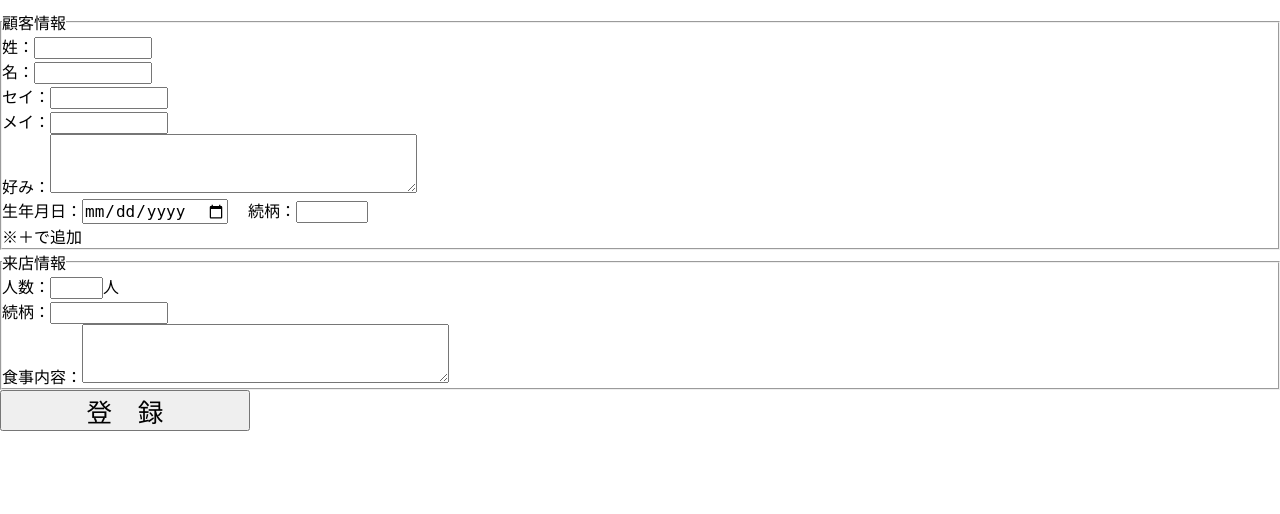
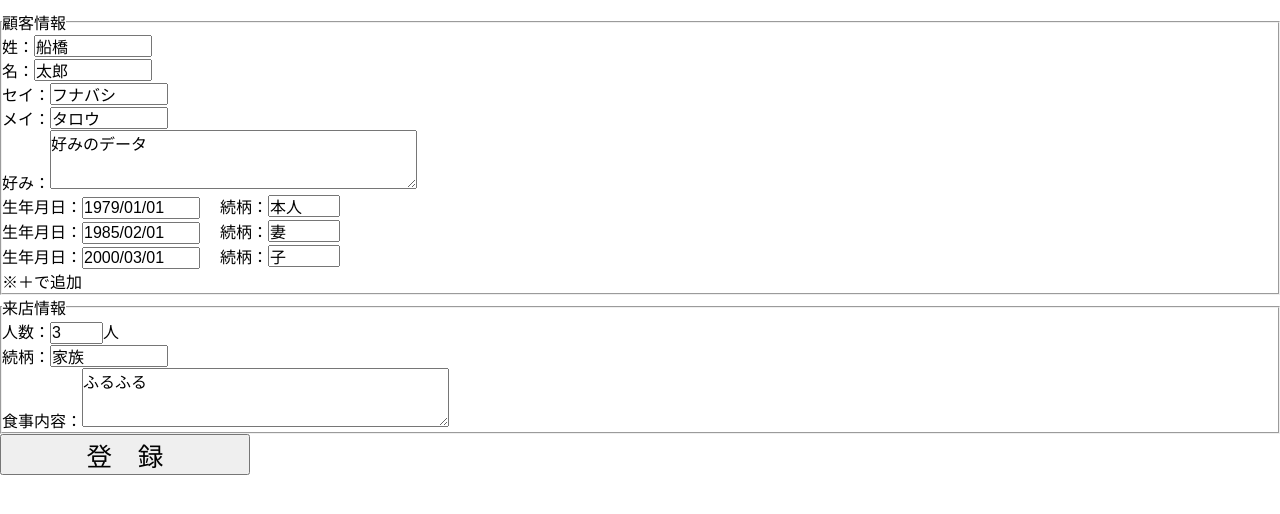
Before and after one commit to mizuno19/shikama, a PHP site: page /regist.html in a window 1280 px wide. Shown: the part 38-552 px from the top of the page. Run offline with PHP 8.4, Linux system fonts and the light colour scheme.

Commit message:
顧客情報登録用フォームのデータチェック

```diff
--- a/regist.html
+++ b/regist.html
@@ -27,20 +27,24 @@
 <form action="./" method="GET">
     <fieldset>
     <legend>顧客情報</legend>
-    <label>姓：<input type="text" name="SEI" size="10" maxlength="20"></label><br>
-    <label>名：<input type="text" name="MEI" size="10" maxlength="20"></label><br>
-    <label>セイ：<input type="text" name="KANASEI" size="10" maxlength="40"></label><br>
-    <label>メイ：<input type="text" name="KANAMEI" size="10" maxlength="40"></label><br>
-    <label>好み：<textarea rows="3" cols="35" name="eats"></textarea></label><br>
-    <label>生年月日：<input type="date" name="BARTHDAY01" size="10">
-    　続柄：<input type="text" name="RBARTHDAY01" size="5"></label><br>
+    <label>姓：<input value="船橋" type="text" name="SEI" size="10" maxlength="20"></label><br>
+    <label>名：<input value="太郎" type="text" name="MEI" size="10" maxlength="20"></label><br>
+    <label>セイ：<input value="フナバシ" type="text" name="KANASEI" size="10" maxlength="40"></label><br>
+    <label>メイ：<input value="タロウ" type="text" name="KANAMEI" size="10" maxlength="40"></label><br>
+    <label>好み：<textarea rows="3" cols="35" name="LIKE">好みのデータ</textarea></label><br>
+    <label>生年月日：<input value="1979/01/01" type="text" name="BARTHDAY[]" size="10">
+    　続柄：<input value="本人" type="text" name="RBARTHDAY[]" size="5"></label><br>
+    <label>生年月日：<input value="1985/02/01" type="text" name="BARTHDAY[]" size="10">
+    　続柄：<input value="妻" type="text" name="RBARTHDAY[]" size="5"></label><br>
+    <label>生年月日：<input value="2000/03/01" type="text" name="BARTHDAY[]" size="10">
+    　続柄：<input value="子" type="text" name="RBARTHDAY[]" size="5"></label><br>
     ※＋で追加<br>
     </fieldset>
     <fieldset>
     <legend>来店情報</legend>
-    <label>人数：<input type="text" name="NUMBER" size="3">人</label><br>
-    <label>続柄：<input type="text" name="RELATION" size="10"></label><br>
-    <label>食事内容：<textarea rows="3" cols="35"></textarea></label><br>
+    <label>人数：<input value="3" type="text" name="NUMBER" size="3">人</label><br>
+    <label>続柄：<input value="家族" type="text" name="RELATION" size="10"></label><br>
+    <label>食事内容：<textarea rows="3" cols="35" name="EATS">ふるふる</textarea></label><br>
     </fieldset>
     <input type="submit" name="SEND" value="登　録">
 </form>
```
Also changed, not shown: index.php (+60 -3 lines).
